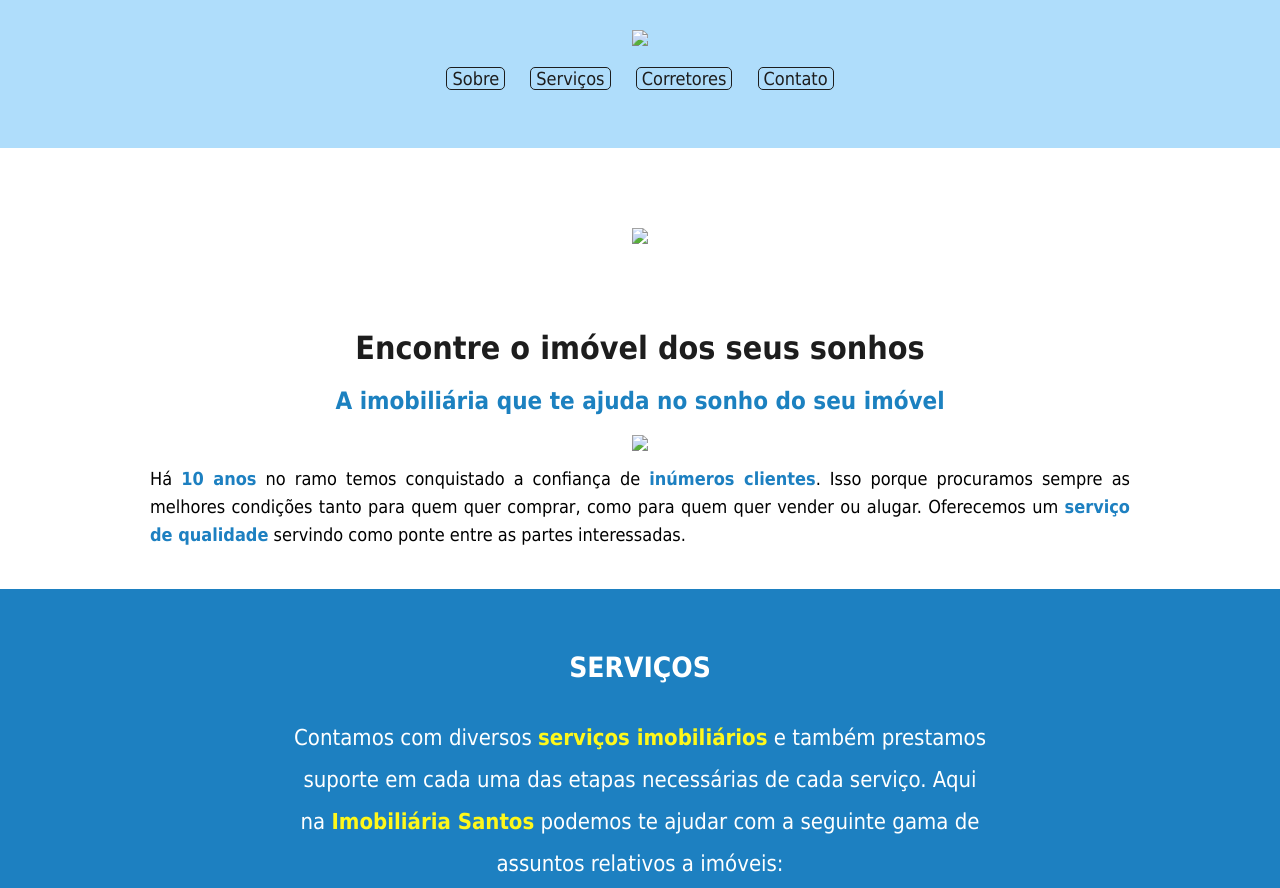
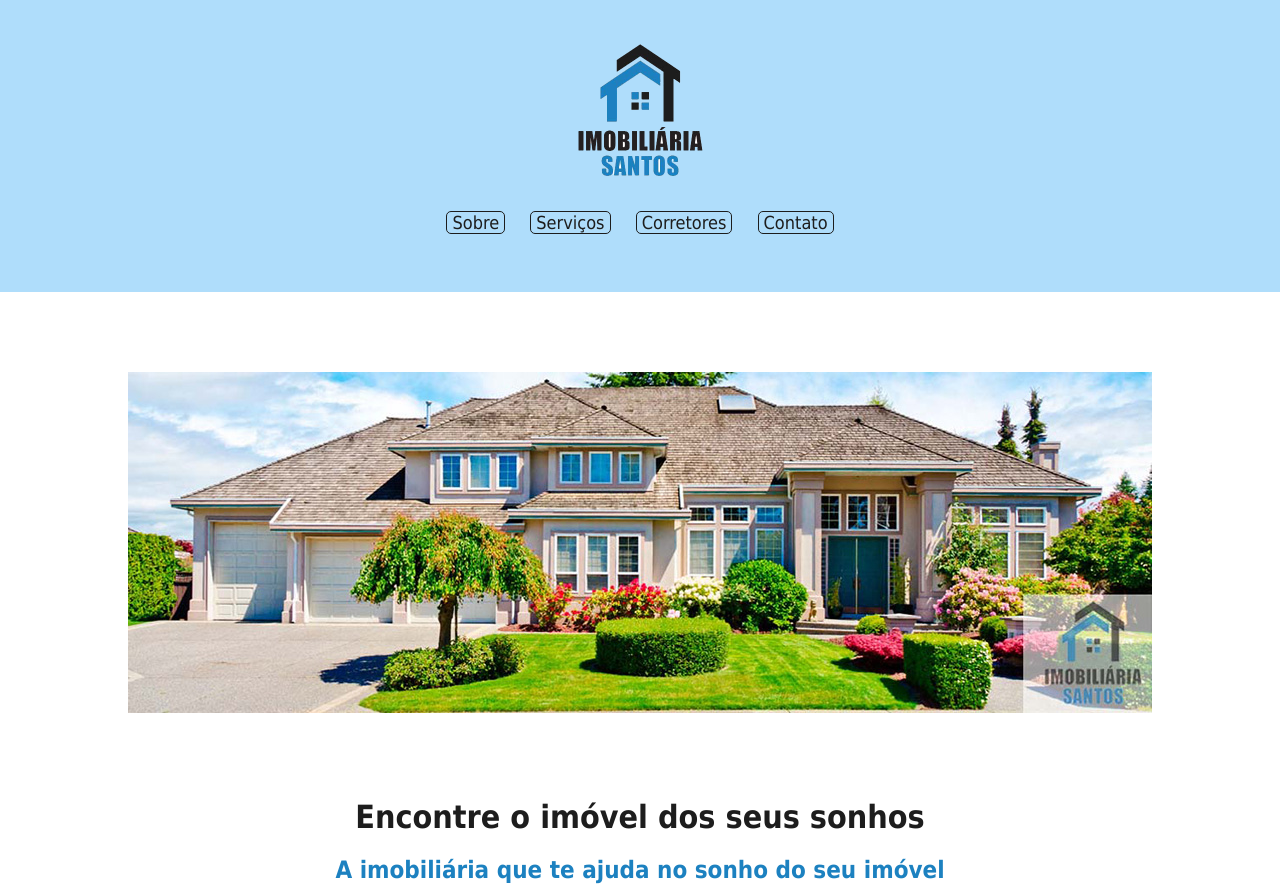
Before and after one commit to JayneSuede/Imoboliaria-santos, a plain HTML site: page index.html in a window 1280 px wide. Shown: the top 888 px of the page. Drawn offline with Linux system fonts and the light colour scheme; files that its build step writes are made by us from their sources.

Commit message:
Update index.html

```diff
--- a/index.html
+++ b/index.html
@@ -4,11 +4,11 @@
   <meta charset="UTF-8">
   <title>Imobiliaria Santos</title>
   <meta name="description" content="A Imobiliária que te ajuda a conquistar seu sonho da casa nova">
-  <link rel="stylesheet" href="css/estilo.css">
+  <link rel="stylesheet" href="estilo.css">
 </head>
 <body>
   <div class="seção-topo">
-    <img src="img/logo.png">
+    <img src="logo.png">
     <p>
     <a class="link-topo" href="#Sobre">Sobre</a>
     <a class="link-topo" href="#Serviços">Serviços</a>
@@ -17,12 +17,12 @@
     </p>
   </div>
   <div class="seção-banner">
-    <img class="imagem-banner" src="img/banner.jpg">
+    <img class="imagem-banner" src="banner.jpg">
   </div>
   <div id="Sobre" class="seção">
     <h1>Encontre o imóvel dos seus sonhos</h1>
     <h2>A imobiliária que te ajuda no sonho do seu imóvel</h2>
-    <img src="img/imovel-assinatura.jpg">
+    <img src="imovel-assinatura.jpg">
     <p>Há <span class="texto-azul">10 anos</span> no ramo temos conquistado a confiança de <span class="texto-azul">inúmeros clientes</span>. Isso porque procuramos sempre as melhores condições tanto para quem quer comprar, como para quem quer vender ou alugar. Oferecemos um <span class="texto-azul">serviço de qualidade</span> servindo como ponte entre as partes interessadas.</p>
   </div>
   <div id="Serviços" class="seção-serviços">
@@ -38,7 +38,7 @@
   </div>
   <div id="Corretores" class="seção">
     <h4>CORRETORES</h4>
-    <img src="img/corretores.jpg">
+    <img src="corretores.jpg">
     <p>A <span class="texto-azul">imobiliária Santos</span> conta com um time de profissionais qualificados que têm vários anos de experiência no mercado. Para entrar em contato com um de nossos corretores, basta clicar no link a seguir: <a class="link" href="mailto:corretores@email.com">Corretores</a>
     </p>
   </div>
```
